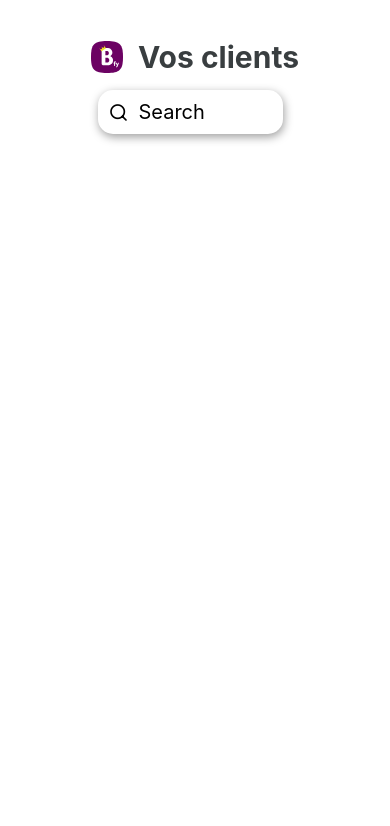
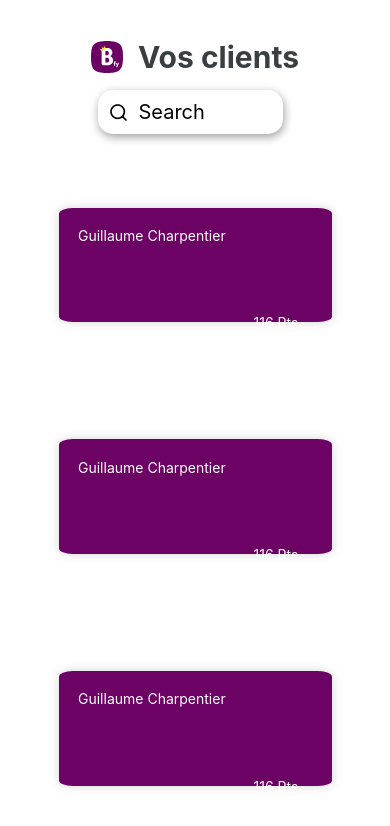
Before and after one commit to EwenBALOUIN/Bookify, a React Native app: screen / in a window 390 px wide. Shown: the top 826 px of the page. Built offline with nearby package versions, Linux system fonts and the light colour scheme.

Commit message:
Ajout des cards (#3)
Co-authored-by: Guillaume Charpentier <guillaume.charpentier@imie.fr>

```diff
--- a/layout/loyaltycards.jsx
+++ b/layout/loyaltycards.jsx
@@ -1,12 +1,25 @@
 import { View, StyleSheet } from 'react-native';
 import Title from './../container/title';
 import SearchBar from './../components/SearchBar'
+import { Text } from '@rneui/themed';
 
 export default () => {
   return (
     <View style={styles.contentView}>
       <Title text="Vos clients" />
       <SearchBar/>
+	  <View style={styles.card}>
+	  	<Text style={styles.nameText}>Guillaume Charpentier</Text>
+		<Text style={styles.pointText}>116 Pts</Text>
+      </View>
+	  <View style={styles.card}>
+	  	<Text style={styles.nameText}>Guillaume Charpentier</Text>
+		<Text style={styles.pointText}>116 Pts</Text>
+      </View>
+	  <View style={styles.card}>
+	  	<Text style={styles.nameText}>Guillaume Charpentier</Text>
+		<Text style={styles.pointText}>116 Pts</Text>
+      </View>
     </View>
   );
 };
@@ -17,4 +30,25 @@ const styles = StyleSheet.create({
     paddingTop: '10%',
     backgroundColor: 'white',
   },
+  card: {
+	flex:3,
+    display: 'flex',
+    borderRadius: '5%',
+    flexDirection: 'column',
+    margin: '15%',
+    backgroundColor: '#6C0263',
+    shadowColor: '#969696',
+    shadowOffset: { width: 0, height: 0 },
+    shadowOpacity: 0.4,
+    shadowRadius: 10,
+	padding: '5%',
+  },
+  pointText: {
+	paddingTop: '30%',
+	paddingLeft: '75%',
+	color: "#ffffff"
+  },
+  nameText: {
+	color: "#ffffff"
+  },
 });
```
